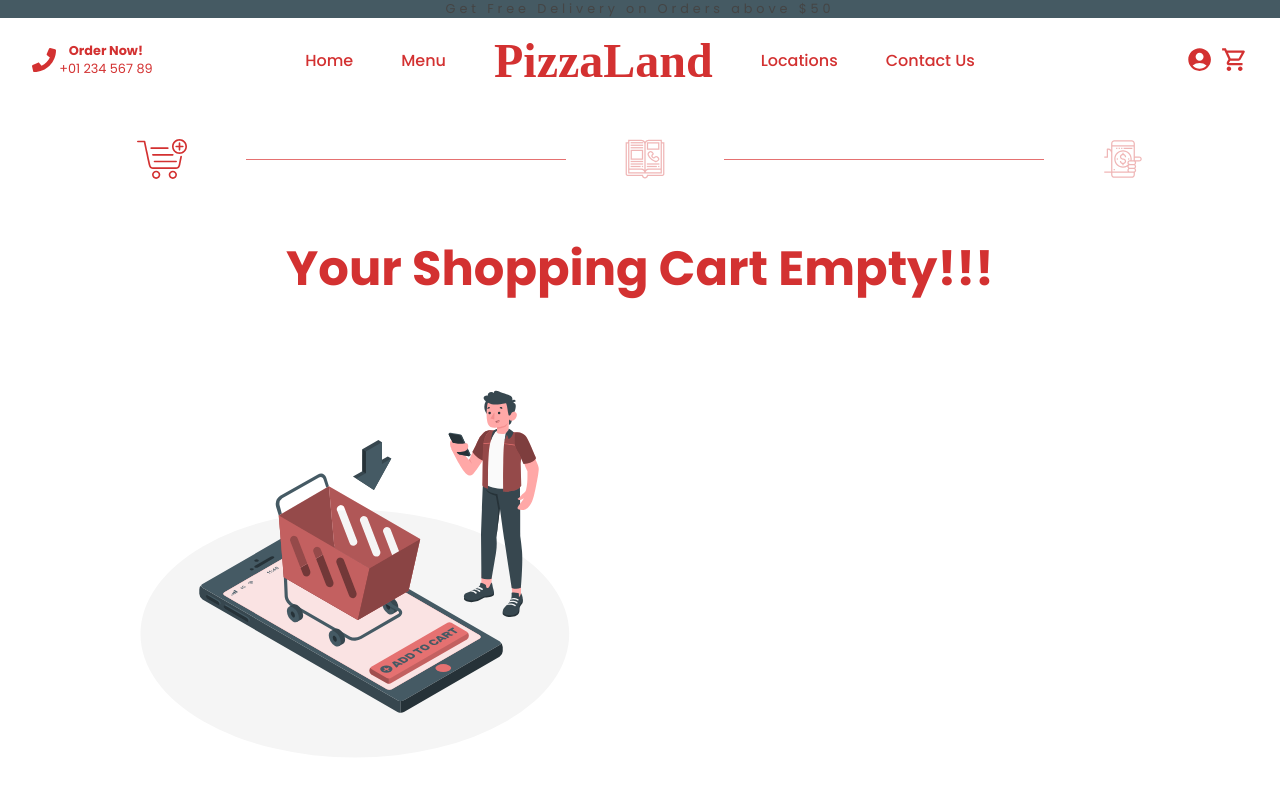
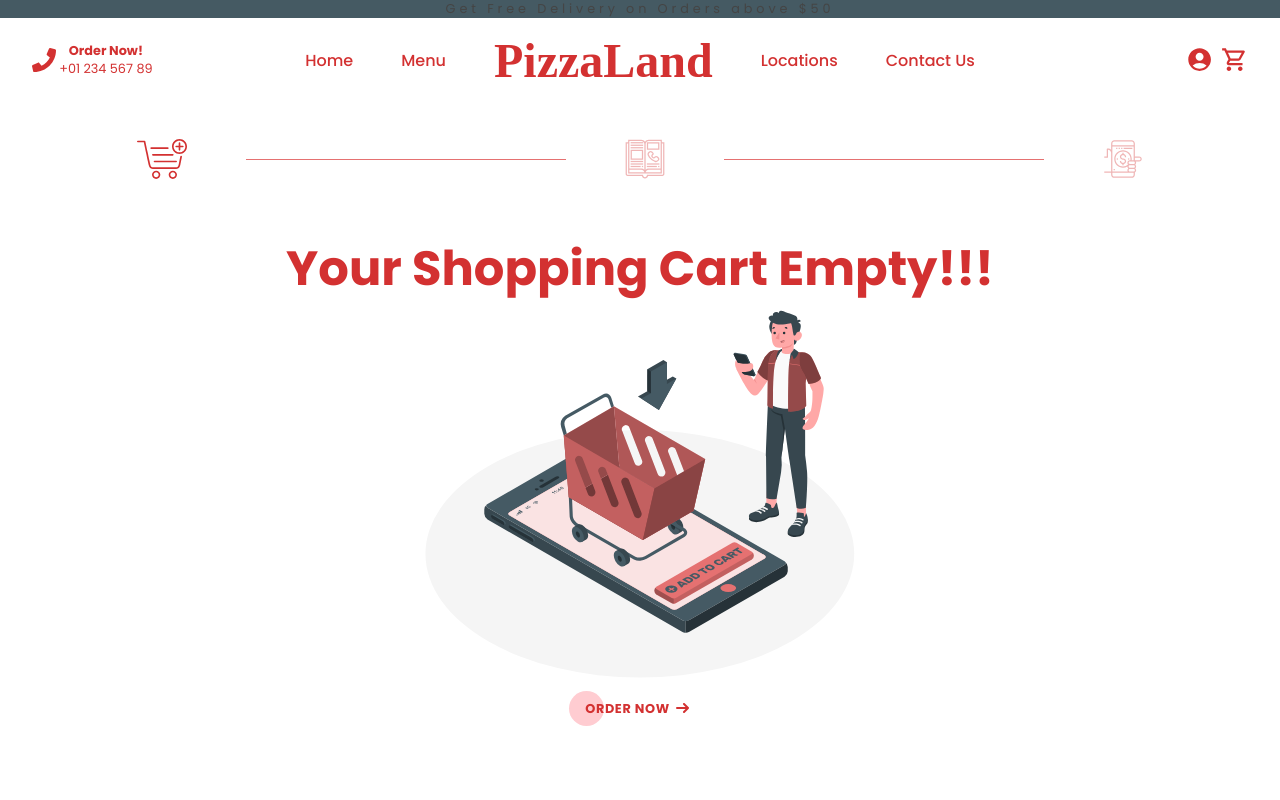
Before and after one commit to zeetaen1989/pizza-delivery, a Next.js app: page /cart in a window 1280 px wide. Shown: the top 800 px of the page. Built offline with nearby package versions, Linux system fonts and the light colour scheme; a web font is replaced by a local one.

Commit message:
style: margin modified for image

```diff
--- a/components/templates/CartItems/CartItems.module.scss
+++ b/components/templates/CartItems/CartItems.module.scss
@@ -8,6 +8,10 @@
   h1 {
     @include a.header;
     text-align: center;
+  }
+
+  &__empty {
+    margin: -5rem auto -4rem;
   }
 
   .content {
```
